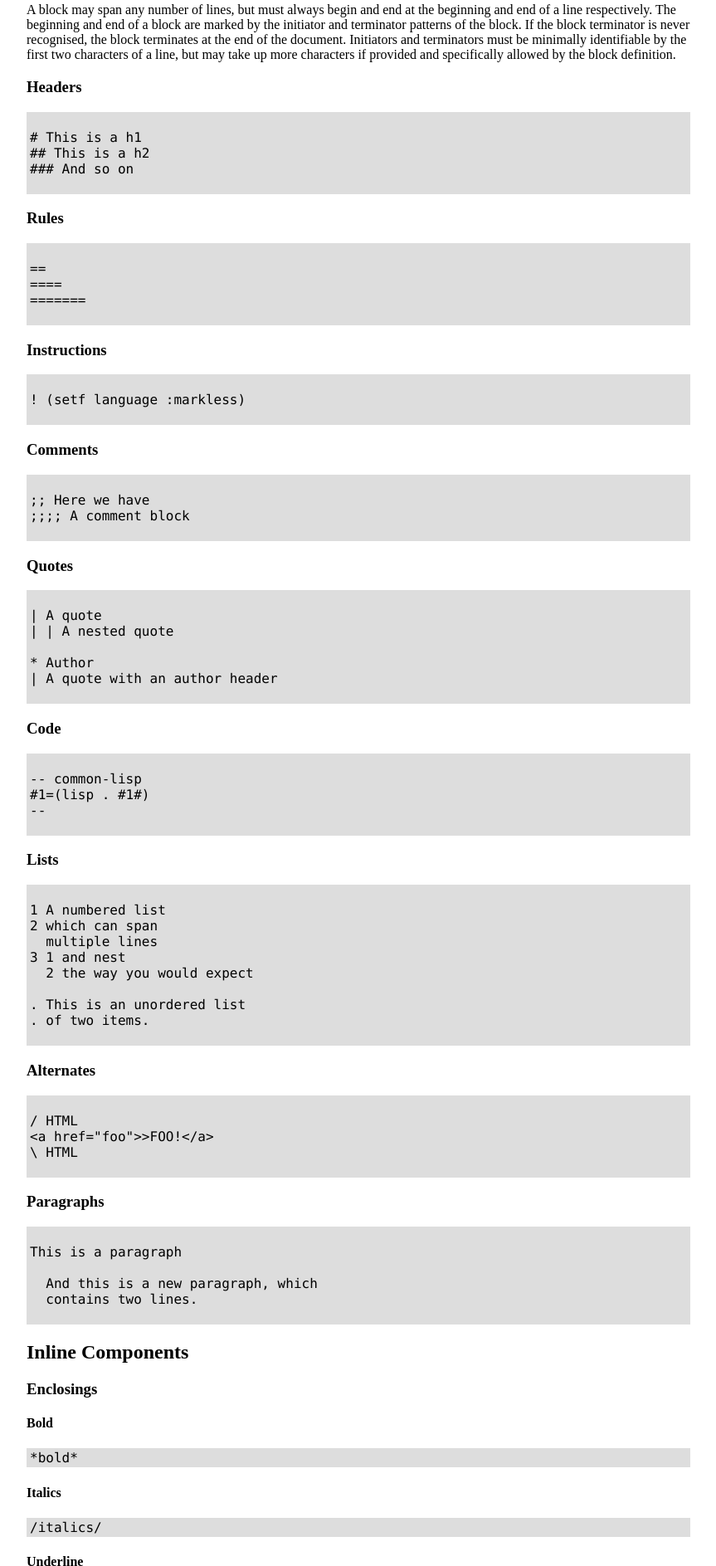
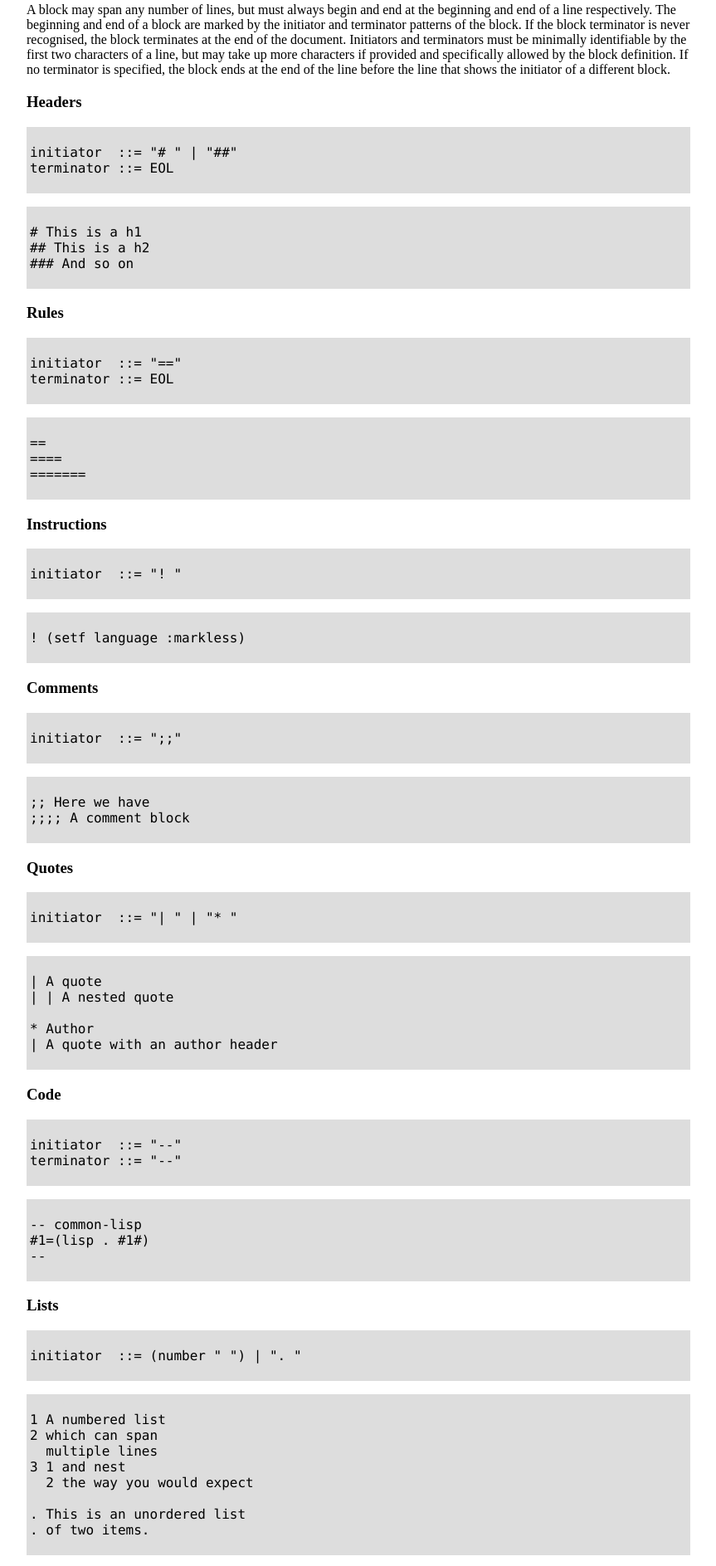
Before and after one commit to Shirakumo/markless, a plain HTML site: page spec.html in a window 1280 px wide. Shown: the part 1219-3106 px from the top of the page at 83% size, without its empty margins (208-1071 px from the left). Drawn offline with Linux system fonts and the light colour scheme.

Commit message:
Added clarification to block definition, added initiator and terminator definitions to blocks.

```diff
--- a/spec.html
+++ b/spec.html
@@ -114,11 +114,17 @@
       terminator is never recognised, the block terminates at the end of the document.
       Initiators and terminators must be minimally identifiable by the first two
       characters of a line, but may take up more characters if provided and
-      specifically allowed by the block definition.
+      specifically allowed by the block definition. If no terminator is specified, the
+      block ends at the end of the line before the line that shows the initiator of a
+      different block.
     </p>
     <div>
       <h3 id="Headers">Headers</h3>
-      <pre><code>
+      <pre><code class="definition">
+initiator  ::= "# " | "##"
+terminator ::= EOL
+      </code></pre>
+      <pre><code class="example">
 # This is a h1
 ## This is a h2
 ### And so on
@@ -127,7 +133,11 @@
       </p>
 
       <h3 id="Rules">Rules</h3>
-      <pre><code>
+      <pre><code class="definition">
+initiator  ::= "=="
+terminator ::= EOL
+      </code></pre>
+      <pre><code class="example">
 ==
 ====
 =======
@@ -136,14 +146,20 @@
       </p>
 
       <h3 id="Instructions">Instructions</h3>
-      <pre><code>
+      <pre><code class="definition">
+initiator  ::= "! "
+      </code></pre>
+      <pre><code class="example">
 ! (setf language :markless)
       </code></pre>
       <p>
       </p>
 
       <h3 id="Comments">Comments</h3>
-      <pre><code>
+      <pre><code class="definition">
+initiator  ::= ";;"
+      </code></pre>
+      <pre><code class="example">
 ;; Here we have
 ;;;; A comment block
       </code></pre>
@@ -151,7 +167,10 @@
       </p>
 
       <h3 id="Quotes">Quotes</h3>
-      <pre><code>
+      <pre><code class="definition">
+initiator  ::= "| " | "* "
+      </code></pre>
+      <pre><code class="example">
 | A quote
 | | A nested quote
 
@@ -162,7 +181,11 @@
       </p>
 
       <h3 id="Code">Code</h3>
-      <pre><code>
+      <pre><code class="definition">
+initiator  ::= "--"
+terminator ::= "--"
+      </code></pre>
+      <pre><code class="example">
 -- common-lisp
 #1=(lisp . #1#)
 --
@@ -171,7 +194,10 @@
       </p>
 
       <h3 id="Lists">Lists</h3>
-      <pre><code>
+      <pre><code class="definition">
+initiator  ::= (number " ") | ". "
+      </code></pre>
+      <pre><code class="example">
 1 A numbered list
 2 which can span
   multiple lines
@@ -185,7 +211,11 @@
       </p>
 
       <h3 id="Alternates">Alternates</h3>
-      <pre><code>
+      <pre><code class="definition">
+initiator  ::= "/ "
+terminator ::= "\ "
+      </code></pre>
+      <pre><code class="example">
 / HTML
 &lt;a href="foo"&gt>FOO!&lt;/a&gt;
 \ HTML
@@ -194,7 +224,10 @@
       </p>
 
       <h3 id="Paragraphs">Paragraphs</h3>
-      <pre><code>
+      <pre><code class="definition">
+initiator  --- None needed
+      </code></pre>
+      <pre><code class="example">
 This is a paragraph
 
   And this is a new paragraph, which
@@ -213,27 +246,27 @@ This is a paragraph
       </p>
       <div>
         <h4>Bold</h4>
-        <pre><code>*bold*</code></pre>
+        <pre><code class="example">*bold*</code></pre>
         <p></p>
 
         <h4>Italics</h4>
-        <pre><code>/italics/</code></pre>
+        <pre><code class="example">/italics/</code></pre>
         <p></p>
 
         <h4>Underline</h4>
-        <pre><code>_underline_</code></pre>
+        <pre><code class="example">_underline_</code></pre>
         <p></p>
 
         <h4>Overline</h4>
-        <pre><code>‾overline‾</code></pre>
+        <pre><code class="example">‾overline‾</code></pre>
         <p></p>
 
         <h4>Strikethrough</h4>
-        <pre><code>-strikethrough-</code></pre>
+        <pre><code class="example">-strikethrough-</code></pre>
         <p></p>
 
         <h4>Code</h4>
-        <pre><code>`code`</code></pre>
+        <pre><code class="example">`code`</code></pre>
         <p></p>
       </div>
 
@@ -242,20 +275,20 @@ This is a paragraph
       </p>
       <div>
         <h4>Subtext</h4>
-        <pre><code>v[subtext]</code></pre>
+        <pre><code class="example">v[subtext]</code></pre>
         <p></p>
 
         <h4>Supertext</h4>
-        <pre><code>^[supertext]</code></pre>
+        <pre><code class="example">^[supertext]</code></pre>
         <p></p>
 
         <h4>Spoiler</h4>
-        <pre><code>|?spoiler?|</code></pre>
+        <pre><code class="example">|?spoiler?|</code></pre>
         <p></p>
       </div>
 
       <h3 id="Resources">Resources</h3>
-      <pre><code>
+      <pre><code class="example">
 [a label](a resource)
 &lt;a type&gt;(a resource)
       </code></pre>
```
